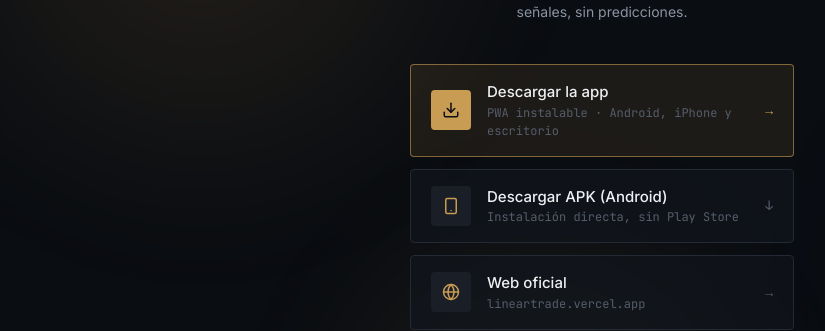
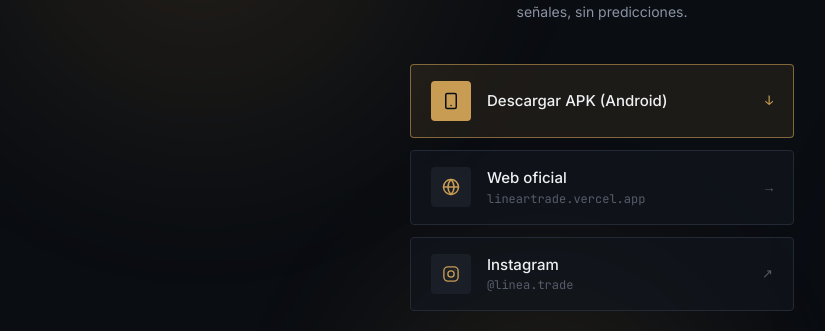
Before and after one commit to jhonabruzzi278/LineaTrade, a React (Vite) app: page /enlaces in a window 1280 px wide. Shown: the part 258-589 px from the top of the page, without its empty margins (38-863 px from the left). Built offline with nearby package versions, Linux system fonts and the light colour scheme; no server answers.

Commit message:
fix: simplifica /enlaces a un solo boton de descarga (APK)
Saca el boton de instalar PWA y el subtitulo del APK, a pedido explicito
del usuario -- la pagina de enlaces queda con menos fricción.

```diff
--- a/src/pages/Enlaces.tsx
+++ b/src/pages/Enlaces.tsx
@@ -1,8 +1,6 @@
 import type { ReactNode } from 'react'
 import { Link } from 'react-router-dom'
-import { Download, Globe, Smartphone } from 'lucide-react'
-import { useInstallPrompt } from '../hooks/useInstallPrompt'
-import { useToast } from '../lib/toast'
+import { Globe, Smartphone } from 'lucide-react'
 
 // Mismo archivo que ya sirve el botón de descarga de Landing.tsx — ver
 // CLAUDE.md "PWA-to-APK". Único punto de verdad, no lo dupliques.
@@ -31,7 +29,7 @@ function InstagramIcon({ className }: { className?: string }) {
 type TileProps = {
   icon: ReactNode
   label: string
-  sublabel: string
+  sublabel?: string
   emphasized?: boolean
   children: ReactNode
 }
@@ -54,7 +52,7 @@ function LinkTile({ icon, label, sublabel, emphasized, children }: TileProps) {
       </span>
       <span className="min-w-0 flex-1">
         <span className="block font-body text-[15px] font-medium text-text-primary">{label}</span>
-        <span className="block font-mono text-[12px] text-text-faint">{sublabel}</span>
+        {sublabel && <span className="block font-mono text-[12px] text-text-faint">{sublabel}</span>}
       </span>
       {children}
     </div>
@@ -62,20 +60,6 @@ function LinkTile({ icon, label, sublabel, emphasized, children }: TileProps) {
 }
 
 export default function Enlaces() {
-  const { canInstall, promptInstall } = useInstallPrompt()
-  const { showToast } = useToast()
-
-  const handleInstallClick = async () => {
-    if (canInstall) {
-      await promptInstall()
-      return
-    }
-    showToast(
-      'Tu navegador no ofrece instalación directa. En Android: menú ⋮ → Agregar a pantalla de inicio. En iPhone: Compartir → Agregar a inicio.',
-      'info',
-    )
-  }
-
   return (
     <div className="min-h-screen flex flex-col items-center px-6 py-16">
       <div className="w-full max-w-sm">
@@ -102,26 +86,9 @@ export default function Enlaces() {
         </div>
 
         <div className="mt-10 flex flex-col gap-3">
-          <button type="button" onClick={handleInstallClick} className="text-left">
-            <LinkTile
-              icon={<Download size={18} />}
-              label="Descargar la app"
-              sublabel="PWA instalable · Android, iPhone y escritorio"
-              emphasized
-            >
+          <a href={APK_DOWNLOAD_URL} download>
+            <LinkTile icon={<Smartphone size={18} />} label="Descargar APK (Android)" emphasized>
               <span aria-hidden="true" className="font-mono text-[13px] text-signal">
-                →
-              </span>
-            </LinkTile>
-          </button>
-
-          <a href={APK_DOWNLOAD_URL} download>
-            <LinkTile
-              icon={<Smartphone size={18} />}
-              label="Descargar APK (Android)"
-              sublabel="Instalación directa, sin Play Store"
-            >
-              <span aria-hidden="true" className="font-mono text-[13px] text-text-faint">
                 ↓
               </span>
             </LinkTile>
```
